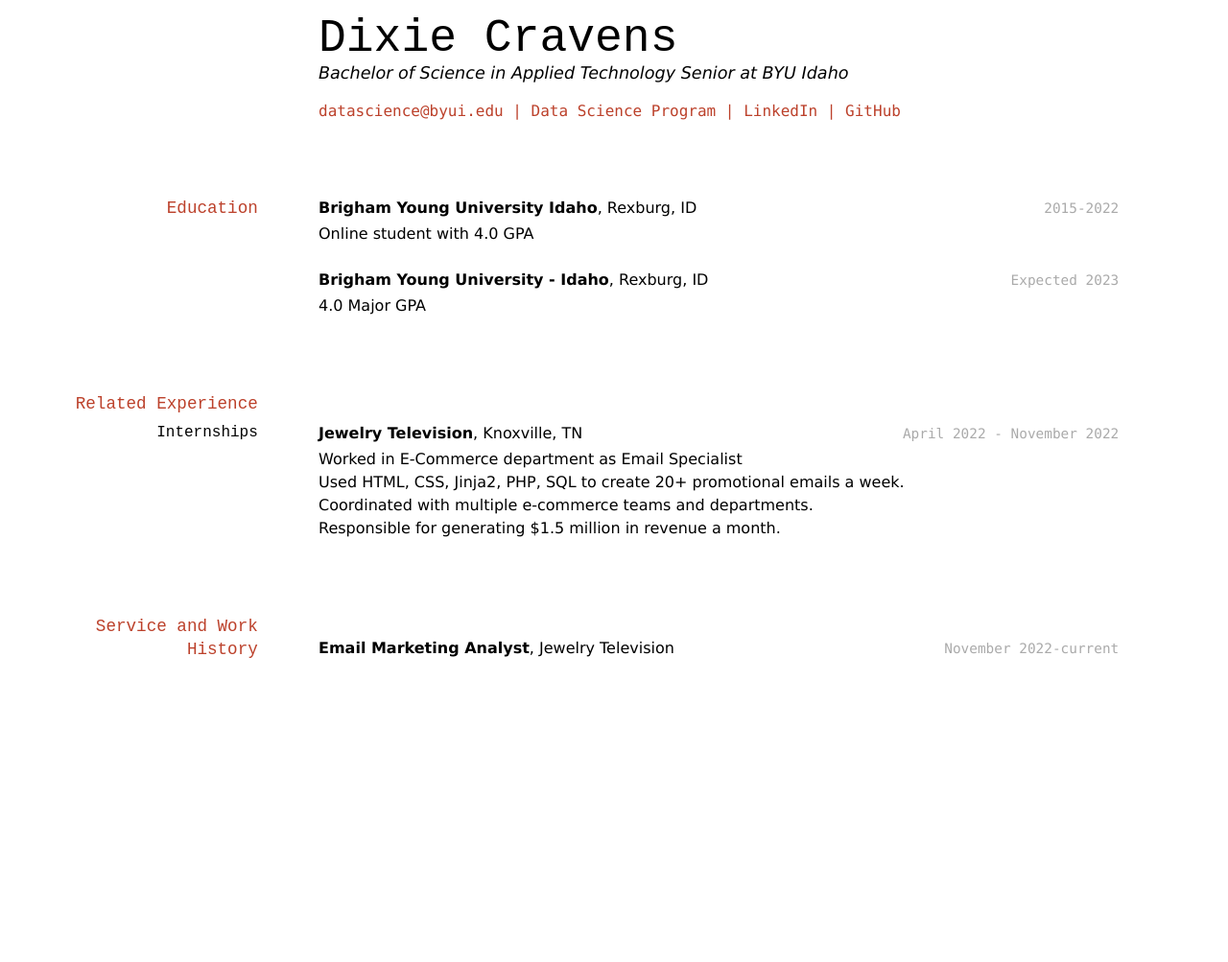
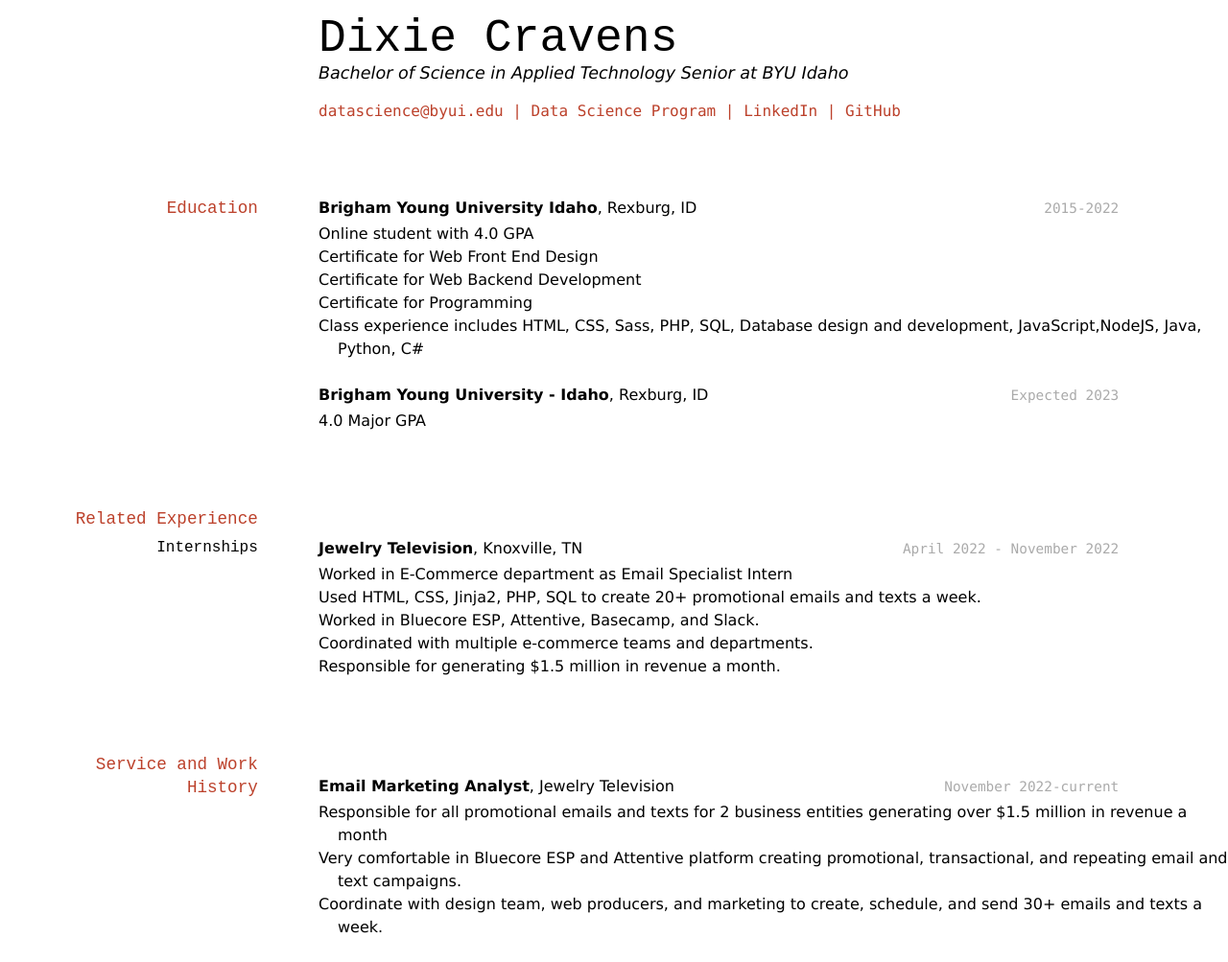
Before and after one commit to Cravens-Dixie/cravens_resume, a Jekyll site: the page built from docs/index.md, in a window 1280 px wide. Shown: the whole page at 96% size. Built offline with Jekyll 4.4.1, drawn with Linux system fonts in a browser that asks for light colours; before the commit the page ends 900 px from its top, so only the background shows below that.

Commit message:
Added details to education and work

```diff
--- a/docs/index.md
+++ b/docs/index.md
@@ -20,6 +20,10 @@ Bachelor of Science in Applied Technology Senior at BYU Idaho
 __Brigham Young University Idaho__, Rexburg, ID
 
 - Online student with 4.0 GPA
+- Certificate for Web Front End Design
+- Certificate for Web Backend Development
+- Certificate for Programming
+- Class experience includes HTML, CSS, Sass, PHP, SQL, Database design and development, JavaScript,NodeJS, Java, Python, C#
 
 `Expected 2023`
 __Brigham Young University - Idaho__, Rexburg, ID
@@ -34,8 +38,9 @@ __Brigham Young University - Idaho__, Rexburg, ID
 `April 2022 - November 2022`
 __Jewelry Television__, Knoxville, TN
 
-- Worked in E-Commerce department as Email Specialist
-- Used HTML, CSS, Jinja2, PHP, SQL to create 20+ promotional emails a week.
+- Worked in E-Commerce department as Email Specialist Intern
+- Used HTML, CSS, Jinja2, PHP, SQL to create 20+ promotional emails and texts a week.
+- Worked in Bluecore ESP, Attentive, Basecamp, and Slack.
 - Coordinated with multiple e-commerce teams and departments.
 - Responsible for generating $1.5 million in revenue a month.
 
@@ -44,7 +49,9 @@ __Jewelry Television__, Knoxville, TN
 
 `November 2022-current`
 __Email Marketing Analyst__, Jewelry Television
-
+- Responsible for all promotional emails and texts for 2 business entities generating over $1.5 million in revenue a month
+- Very comfortable in Bluecore ESP and Attentive platform creating promotional, transactional, and repeating email and text campaigns.
+- Coordinate with design team, web producers, and marketing to create, schedule, and send 30+ emails and texts a week.
 
 
 
```
